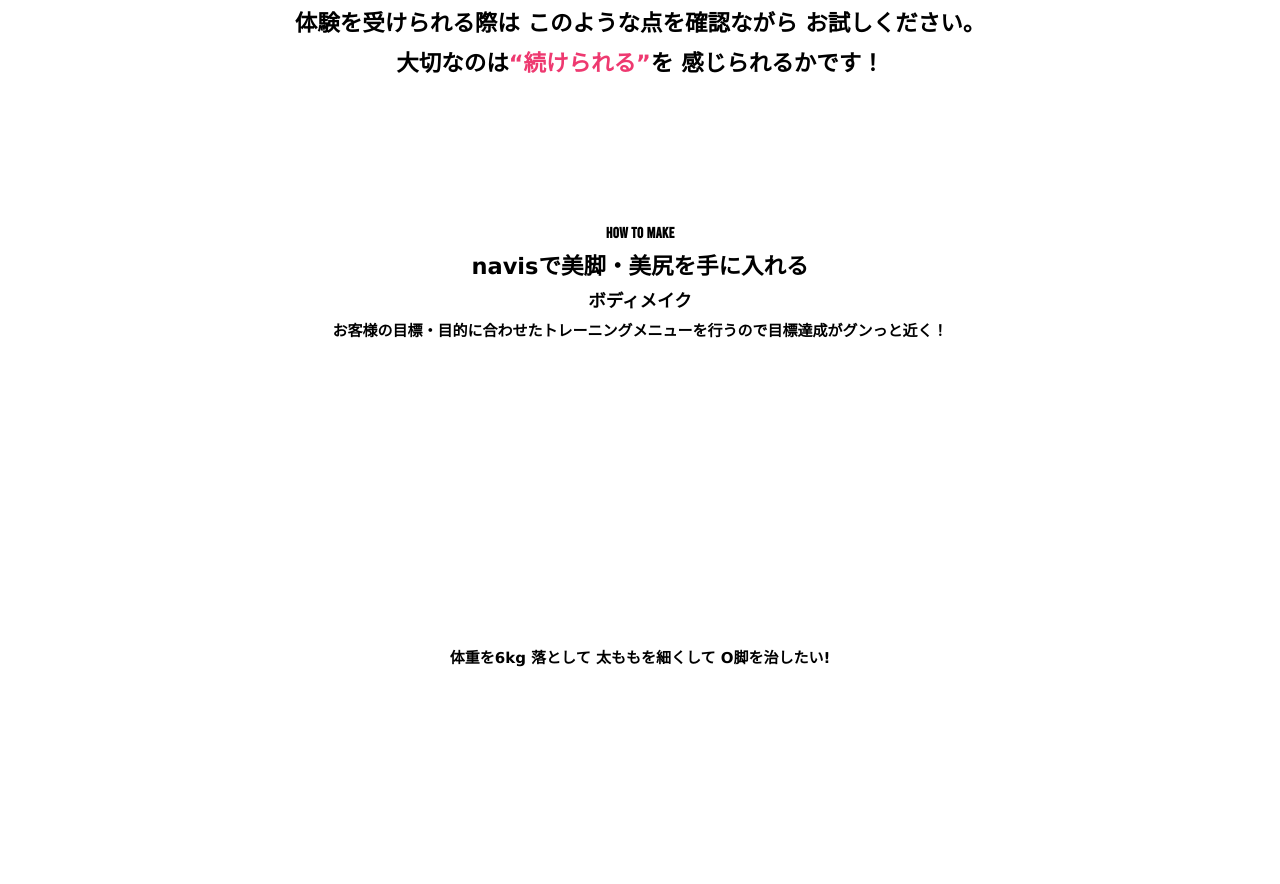
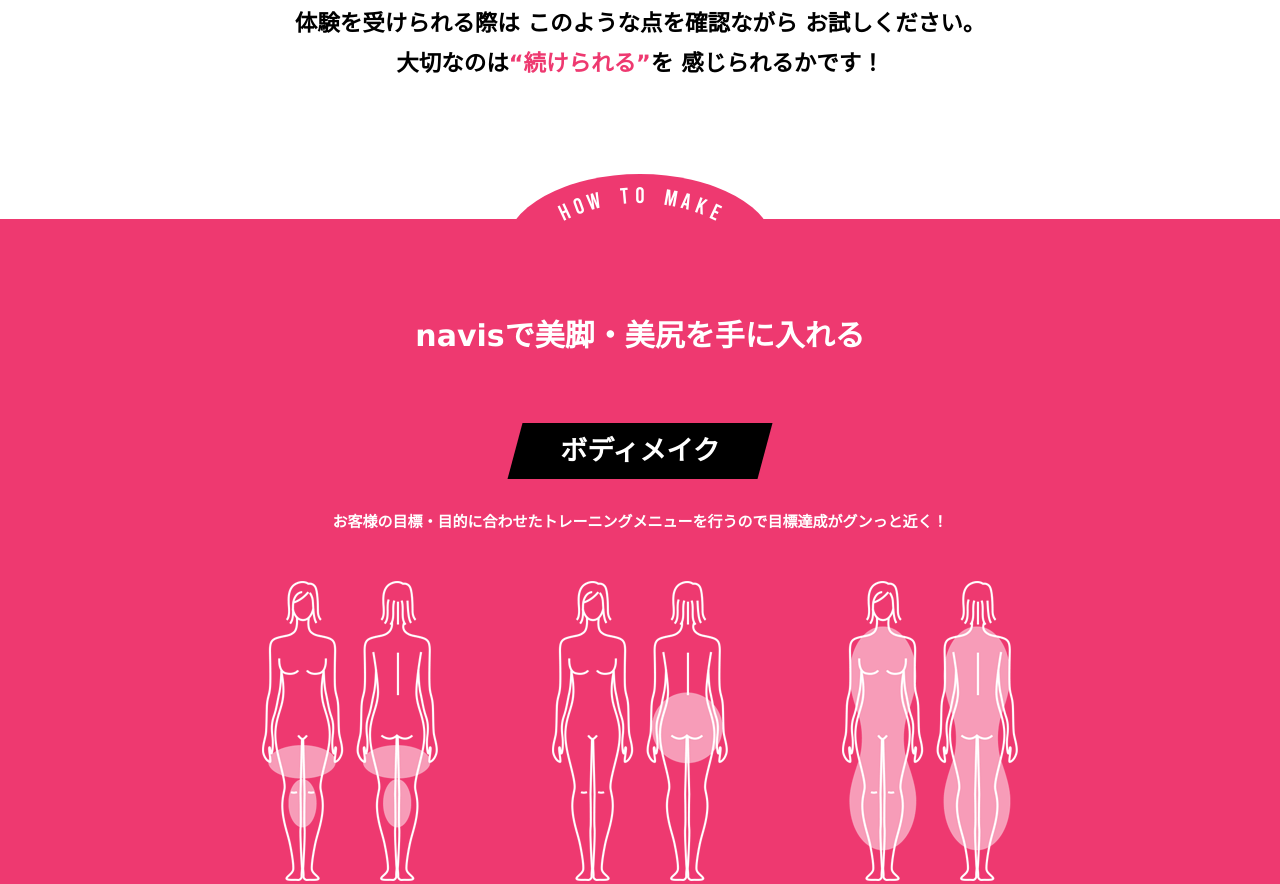
Before and after one commit to yoshida-qubic/202002navis, a plain HTML site: page index.html in a window 1280 px wide. Shown: the part 5405-6289 px from the top of the page. Drawn offline with Linux system fonts and the light colour scheme; files whose address does not match are found by name; a web font is replaced by a local one.

Commit message:
top07 途中

```diff
--- a/css/lp/desktop.css
+++ b/css/lp/desktop.css
@@ -690,7 +690,7 @@
 .top06_in table th,
 .top06_in table td{
 	border: 2px solid #fff;
-	padding:0.5rem 1rem;
+	padding:0.5rem 2rem;
 }
 .top06_in table thead th{
 	font-size: 1.5rem;
@@ -724,6 +724,116 @@
 }
 /* ▲▲▲▲▲▲▲▲▲▲▲▲▲▲ top06 ▲▲▲▲▲▲▲▲▲▲▲▲▲▲ */
 
+/* ▼▼▼▼▼▼▼▼▼▼▼▼▼▼ top07 ▼▼▼▼▼▼▼▼▼▼▼▼▼▼ */
+.top07{
+	background: var(--pink_d);
+	color: #fff;
+}
+.top07 .ttl{
+	padding: 6rem 0 0;
+	position: relative;
+}
+.top07 .ttl::before{
+	position: absolute;
+	top:2rem;
+	left:50%;
+	transform: translate(-50%,-50%);
+	background: var(--pink_d);
+	content: '';
+	width: 18rem;
+	height: 10rem;
+	border-radius: 50%;
+	z-index: -1;
+}
+.top07 .ttl p{
+	position: relative;
+	font-size: 1.5rem;
+	font-weight: normal;
+}
+.top07 .ttl p span{
+	height: 200px;
+	position: absolute;
+	width: 20px;
+	left: 50%;
+	top: -9rem;
+	transform-origin: bottom center;
+}
+.top07 .ttl p span:nth-of-type(1){ transform:translate(-50%,0) rotate(-25deg); }
+.top07 .ttl p span:nth-of-type(2){ transform:translate(-50%,0) rotate(-20deg); }
+.top07 .ttl p span:nth-of-type(3){ transform:translate(-50%,0) rotate(-15deg); }
+.top07 .ttl p span:nth-of-type(4){ transform:translate(-50%,0) rotate(-10deg); }
+.top07 .ttl p span:nth-of-type(5){ transform:translate(-50%,0) rotate(-5deg); }
+.top07 .ttl p span:nth-of-type(6){ transform:translate(-50%,0) rotate(0); }
+.top07 .ttl p span:nth-of-type(7){ transform:translate(-50%,0) rotate(5deg); }
+.top07 .ttl p span:nth-of-type(8){ transform:translate(-50%,0) rotate(10deg); }
+.top07 .ttl p span:nth-of-type(9){ transform:translate(-50%,0) rotate(15deg); }
+.top07 .ttl p span:nth-of-type(10){ transform:translate(-50%,0) rotate(20deg); }
+.top07 .ttl p span:nth-of-type(11){ transform:translate(-50%,0) rotate(25deg); }
+.top07 .ttl h2{
+	font-size: 2rem;
+}
+.top07_in{
+	margin:4rem 0 5rem;
+}
+.top07_in h3{
+	color: #fff;
+	font-size: 1.8rem;
+	position: relative;
+	display: inline-block;
+	padding:0.25rem 3rem;
+	z-index: 10;
+	margin:0 0 2rem;
+}
+.top07_in h3::before{
+	position: absolute;
+	background: #000;
+	z-index: -1;
+	content: '';
+	display: block;
+	width:100%;
+	height: 100%;
+	top:0;
+	left:0;
+	transform: skew(-15deg);
+}
+.top07_in .flexbox{
+	margin: 3rem 0 0;
+	display: flex;
+	justify-content: center;
+}
+.top07_in.first .flexbox .item{
+	width:20%;
+	margin:0 2rem;
+}
+.top07_in.first .flexbox .item .txt{
+	background: #fff;
+	padding:2rem;
+	border-radius: 0.5rem;
+	margin:2rem 0 0;
+}
+.top07_in.first .flexbox .item .txt p{
+	color: #000;
+	font-size: 1.5rem;
+}
+.top07_in.first .flexbox .item .txt p span{
+	color: var(--pink_d);
+}
+.top07_in.second .flexbox .item{
+	width:30%;
+}
+.top07_in.second .flexbox .item .txt{
+	padding: 0 2rem;
+	margin:2rem 0 0;
+}
+.top07_in.second .flexbox .item:nth-of-type(2) .txt{
+	border-left:1px solid #fff;
+	border-right:1px solid #fff;
+}
+.top07_in.second .flexbox .item h4{
+	font-size: 1.5rem;
+}
+/* ▲▲▲▲▲▲▲▲▲▲▲▲▲▲ top07 ▲▲▲▲▲▲▲▲▲▲▲▲▲▲ */
+
 /* ▼▼▼▼▼▼▼▼▼▼▼▼▼▼ 下層共通 ▼▼▼▼▼▼▼▼▼▼▼▼▼▼ */
 
 /* ▲▲▲▲▲▲▲▲▲▲▲▲▲▲ 下層共通 ▲▲▲▲▲▲▲▲▲▲▲▲▲▲ */
--- a/index.html
+++ b/index.html
@@ -328,11 +328,23 @@
 			<section class="top07">
 				<div class="container">
 					<div class="ttl">
-						<p class="bebas">HOW TO MAKE</p>
+						<p class="bebas">
+							<span>H</span>
+							<span>O</span>
+							<span>W</span>
+							<span>&nbsp;</span>
+							<span>T</span>
+							<span>O</span>
+							<span>&nbsp;</span>
+							<span>M</span>
+							<span>A</span>
+							<span>K</span>
+							<span>E</span>
+						</p>
 						<h2>navisで美脚・美尻を手に入れる</h2>
 					</div>
 
-					<div class="top07_in">
+					<div class="top07_in first">
 						<h3>ボディメイク</h3>
 						<p>お客様の目標・目的に合わせた<br class="is_sp">トレーニングメニューを行うので目標達成がグンっと近く！</p>
 						<div class="flexbox">
@@ -341,9 +353,9 @@
 									<img src="./img/lp/top07_01.png">
 								</div>
 								<div class="txt">
-									<p>体重を<span>6kg</span><br class="is_sp">
-									落として<br class="is_sp">
-									<span>太ももを細く</span>して<br class="is_sp">
+									<p>体重を<span>6kg</span><br>
+									落として<br>
+									<span>太ももを細く</span>して<br>
 									<span>O脚を治したい!</span></p>
 								</div>
 							</div>
@@ -352,9 +364,9 @@
 									<img src="./img/lp/top07_02.png">
 								</div>
 								<div class="txt">
-									<p>お尻を<br class="is_sp">
-									<span>引き上げ</span>ながら<br class="is_sp">
-									体重を<span>5kg</span><br class="is_sp">
+									<p>お尻を<br>
+									<span>引き上げ</span>ながら<br>
+									体重を<span>5kg</span><br>
 									落としたい!</p>
 								</div>
 							</div>
@@ -363,16 +375,16 @@
 									<img src="./img/lp/top07_03.png">
 								</div>
 								<div class="txt">
-									<p>体重を<br class="is_sp">
-									とにかく<br class="is_sp">
-									<span>8kg</span><br class="is_sp">
+									<p>体重を<br>
+									とにかく<br>
+									<span>8kg</span><br>
 									落としたい!</p>
 								</div>
 							</div>
 						</div>
 					</div>
 
-					<div class="top07_in">
+					<div class="top07_in second">
 						<h3>美姿勢</h3>
 						<p>あなたはどのタイプ？<br class="is_sp">姿勢の乱れの原因を正常化するから<br class="is_sp">日常的な姿勢美人になれる！</p>
 						<div class="flexbox">
@@ -400,19 +412,31 @@
 						</div>
 					</div>
 
-					<div class="top07_in">
+					<div class="top07_in third">
 						<h3>美脚・美尻の日常化</h3>
 						<p>美脚・美尻を目指すことは<br class="is_sp">体の土台をつくること！<br class="is_sp">だから健康的に綺麗になれる！</p>
 						<div class="flexbox">
 							<div class="item">
-								<div class="txt"></div>
-								<div class="img"></div>
-								<div class="txt"></div>
+								<div class="txt">
+									<h4>Style</h4>
+									<p>●正しい身体の使い方が可能となり<span>綺麗な歩き方になる!</span></p>
+									<p>●女性らしい<span>美しくしなやかなボディライン</span>をつくる事ができる!</p>
+									<p>●スキニーや細めのパンツで<span>おしゃれの幅が広がる！</span></p>
+								</div>
+								<div class="img">
+									<img src="./img/lp/top07_07.png">
+								</div>
+								<div class="txt">
+									<h4>Physical</h4>
+									<p>●太ももの大きい筋肉を使えると<span>代謝の良い体になれる!</span></p>
+									<p>●関節可動域Upにより、<span>血流やむくみの改善に繋がる!</span></p>
+									<p>●姿勢改善により普段から<span>疲労しにくい身体がつくれる！</span></p>
+								</div>
 							</div>
 						</div>
 					</div>
 
-					<div class="top07_in">
+					<div class="top07_in fourth">
 						<h3>毎日に活きる食事指導</h3>
 						<p>東洋と西洋と中医学の考えを融合した、<br class="is_sp">
 						navisオリジナル食事メソッドから、<br class="is_sp">
```
Also changed, not shown: img/lp/top07_07.png (added).
